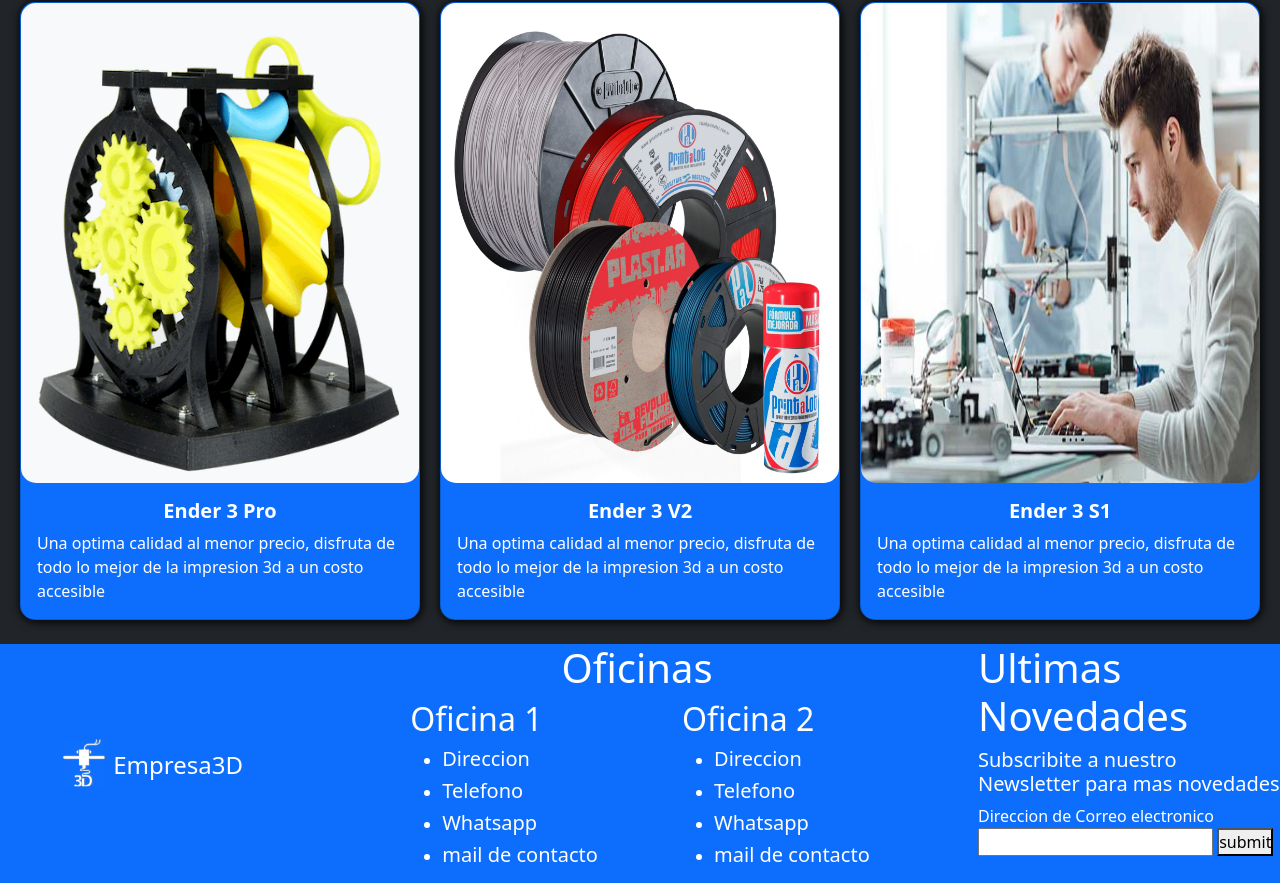
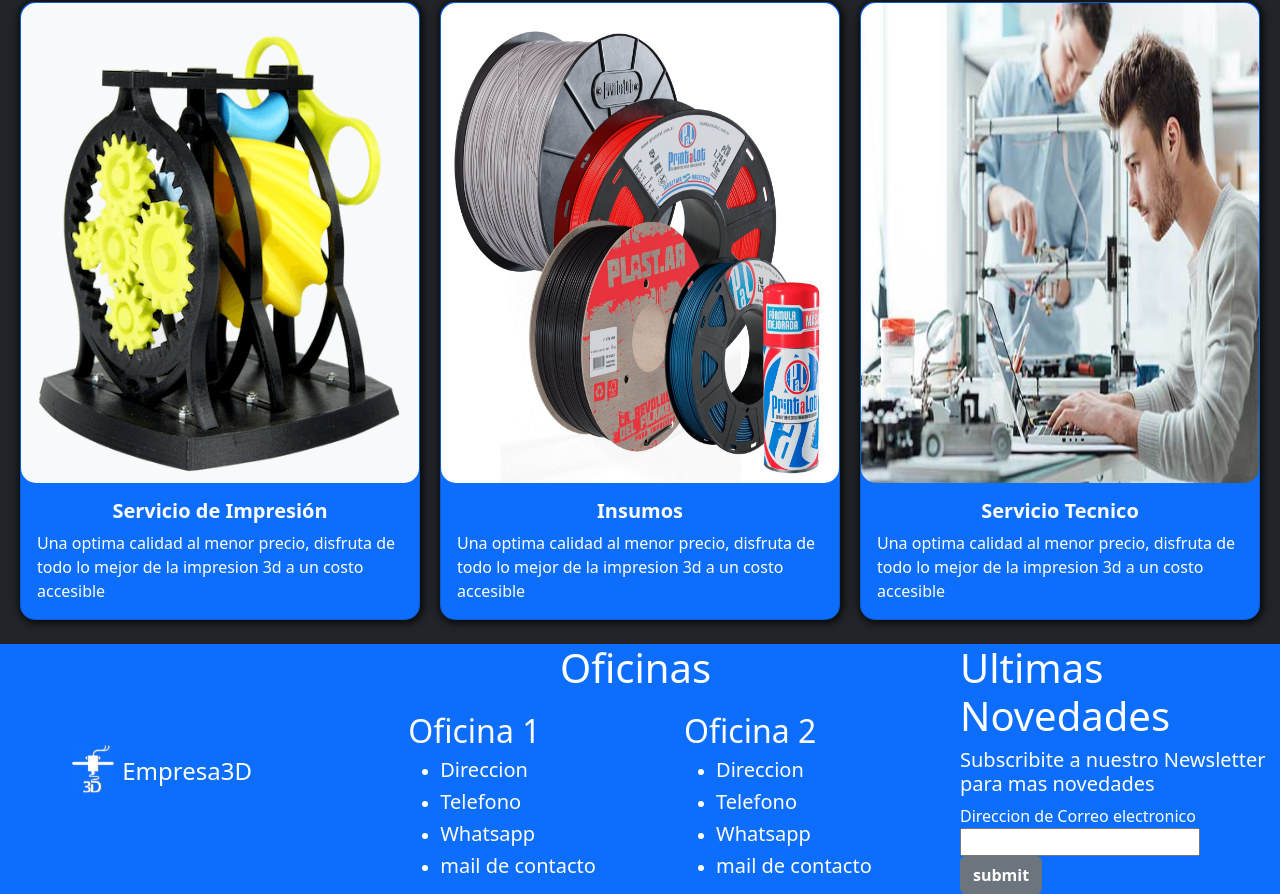
Before and after one commit to JAgustinOtero/ProyectoFinal, a plain HTML site: page index.html in a window 1280 px wide. Shown: the part 2581-3475 px from the top of the page. Drawn offline with nearby package versions, Linux system fonts and the light colour scheme.

Commit message:
cambios minimos de estetica

```diff
--- a/css/index-estilos.css
+++ b/css/index-estilos.css
@@ -89,6 +89,10 @@
 
 footer{
   height: 20vh;
+}
+
+footer .row{
+  --bs-gutter-x: 0 !important;
 }
 
 .footer-card{
--- a/index.html
+++ b/index.html
@@ -42,13 +42,13 @@
               </ul>
             </li>
             <li class="nav-item">
-              <a class="nav-link link-light" href="#">Servicio De Impresion</a>
+              <a class="nav-link link-light" href="pages/ServicioDeImpresion.html">Servicio De Impresion</a>
             </li>
             <li class="nav-item">
-              <a class="nav-link link-light" href="#">Insumos</a>
+              <a class="nav-link link-light" href="pages/Insumos.html">Insumos</a>
             </li>
             <li class="nav-item">
-              <a class="nav-link link-light" href="#">contacto</a>
+              <a class="nav-link link-light" href="pages/Contacto.html">contacto</a>
             </li>
           </ul>
         </nav>
@@ -171,7 +171,7 @@
         </div>
 
       </section>
-      <section id="products" class="d-flex flex-column align-items-center h-100 w-100">
+      <section id="services" class="d-flex flex-column align-items-center h-100 w-100">
         <div class="">
           <h1>SERVICIOS</h1>
         </div>
@@ -182,7 +182,7 @@
           <div class="card text-center text-bg-primary mt-4 mb-4" style="width: 25rem;">
             <a href="#"><img src="assets/images/servicioDeImpresion.png" class="card-img-top text-bg-light" alt="..."></a>
             <div class="card-body">
-              <h5 class="card-title fw-bolder">Ender 3 Pro</h5>
+              <h5 class="card-title fw-bolder">Servicio de Impresión</h5>
               <p class="card-text text-start">Una optima calidad al menor precio, disfruta de todo lo mejor de la impresion 3d a un costo accesible</p>
             </div>
           </div>
@@ -191,7 +191,7 @@
           <div class="card text-center text-bg-primary mt-4 mb-4" style="width: 25rem;">
             <a href="#"><img src="assets/images/Insumos.jpg" class="card-img-top" alt="..."></a>
             <div class="card-body">
-              <h5 class="card-title fw-bolder">Ender 3 V2</h5>
+              <h5 class="card-title fw-bolder">Insumos</h5>
               <p class="card-text text-start">Una optima calidad al menor precio, disfruta de todo lo mejor de la impresion 3d a un costo accesible</p>
             </div>
           </div>
@@ -200,7 +200,7 @@
           <div class="card text-center text-bg-primary mt-4 mb-4" style="width: 25rem;">
             <a href="#"><img src="assets/images/reparacion_impresoras_3D.jpg" class="card-img-top" alt="..."></a>
             <div class="card-body">
-              <h5 class="card-title fw-bolder">Ender 3 S1</h5>
+              <h5 class="card-title fw-bolder">Servicio Tecnico</h5>
               <p class="card-text text-start">Una optima calidad al menor precio, disfruta de todo lo mejor de la impresion 3d a un costo accesible</p>
             </div>
           </div>
@@ -249,7 +249,7 @@
           <section id="newsletter">
             <h1>Ultimas Novedades</h1>
             <h5>Subscribite a nuestro Newsletter para mas novedades</h3>
-            <label for="adress">Direccion de Correo electronico</label>
+            <label class="w-100"  for="adress">Direccion de Correo electronico</label>
             <input
               type="text"
               id="adress"
@@ -258,8 +258,9 @@
               minlength="4"
               maxlength="50"
               size="20"
+              class="w-75"
             />
-            <button>submit</button>
+            <button class="btn text-bg-secondary fw-bolder">submit</button>
           </section>
         </div>
       </div>
@@ -268,160 +269,4 @@
 
     <script src="https://cdn.jsdelivr.net/npm/bootstrap@5.3.0/dist/js/bootstrap.bundle.min.js" integrity="sha384-geWF76RCwLtnZ8qwWowPQNguL3RmwHVBC9FhGdlKrxdiJJigb/j/68SIy3Te4Bkz" crossorigin="anonymous"></script>
   </body>
-
-  <!--
-  <body id="index-body">
-    <header>
-      <nav>
-        <div id="NavLogo">
-          <a href="#">
-            <div id="HeaderLogo">
-              <img src="assets/images/logo.png" alt="logo impresion 3d" />
-              <h1>EMPRESA 3D</h1>
-            </div>
-          </a>
-        </div>
-        <div id="NavList">
-          <ul>
-            <li><a href="pages/Impresoras3D.html">IMPRESORAS 3D</a></li>
-            <li>
-              <a href="pages/ServicioDeImpresion.html">SERVICIO DE IMPRESION</a>
-            </li>
-            <li><a href="pages/Insumos.html">INSUMOS</a></li>
-            <li><a href="pages/Contacto.html">CONTACTO</a></li>
-          </ul>
-        </div>
-        <div id="NavRedes">
-          <a href="#"
-            ><img
-              src="assets/images/logotipo-de-instagram.png"
-              alt="imagen de instagram"
-          /></a>
-          <a href="#"
-            ><img src="assets/images/LinkedIn.png" alt="imagen de LinkedIn"
-          /></a>
-        </div>
-      </nav>
-    </header>
-
-    <main>
-      <section id="apertura">
-        <div id="transparencia">
-          <h1>Que es la impresion 3D</h1>
-          <p>
-            Lorem ipsum dolor sit, amet consectetur adipisicing elit. A rerum
-            assumenda ullam, soluta nihil cum aperiam? Velit pariatur, nemo
-            tempore facilis culpa repellat officiis dolorem possimus repudiandae
-            odio assumenda dolore architecto atque necessitatibus, dolor iure
-            provident quidem aspernatur ut non accusantium, magnam animi?
-            Dolores in ut cum voluptas quos nam sequi non necessitatibus sunt
-            nobis, suscipit pariatur quis dicta! Odio esse modi expedita, neque
-            nobis nihil eius officia quam assumenda similique ut quibusdam optio
-            unde quod accusamus maxime totam nisi eligendi at asperiores. Dolor
-            voluptatum exercitationem deleniti debitis qui vero quo, atque
-            praesentium nostrum accusantium odio est doloremque amet ad, aut
-            tenetur quae unde deserunt nam ea repellendus expedita dolore
-            corporis pariatur? Deserunt nihil nemo numquam doloremque molestiae
-            temporibus sit accusantium facere odio provident itaque porro sunt
-            expedita labore iusto, illum hic culpa repudiandae voluptatibus
-            magni. Cumque totam veniam nisi, vel adipisci aperiam, nam beatae,
-            eaque doloremque non velit aliquid?
-          </p>
-        </div>
-      </section>
-
-      <section id="products">
-        <div id="titulo-impresoras"><h1>IMPRESORAS 3D</h1></div>
-        <div id="impresoras">
-          <div class="imagenTitulada">
-            <a href="pages/Impresoras3D.html">
-              <h2>Gamma 1</h2>
-              <img src="assets/images/ender 3.webp" alt="Modelo1" />
-            </a>
-          </div>
-          <div class="imagenTitulada">
-            <a href="pages/Impresoras3D.html">
-              <h2>Gamma 2</h2>
-              <img src="assets/images/ender 3 v2.jpg" alt="Modelo2" />
-            </a>
-          </div>
-          <div class="imagenTitulada">
-            <a href="pages/Impresoras3D.html">
-              <h2>Gamma 3</h2>
-              <img src="assets/images/ender 3 S1.jpg" alt="Modelo3" />
-            </a>
-          </div>
-        </div>
-      </section>
-
-      <section id="services">
-        <div id="titulo-servicios"><h1>SERVICIOS</h1></div>
-        <div id="servicios">
-          <div class="imagenTitulada">
-            <a href="pages/Impresoras3D.html">
-              <h2>Serv. de impresión</h2>
-              <img src="assets/images/servicioDeImpresion.png" alt="Modelo1" />
-            </a>
-          </div>
-          <div class="imagenTitulada">
-            <a href="pages/Impresoras3D.html">
-              <h2>Insumos</h2>
-              <img src="assets/images/Insumos.jpg" alt="Modelo2" />
-            </a>
-          </div>
-          <div class="imagenTitulada">
-            <a href="pages/Impresoras3D.html">
-              <h2>Servicio Tecnico</h2>
-              <img
-                src="assets/images/reparacion_impresoras_3D.jpg"
-                alt="Modelo3"
-            /></a>
-          </div>
-        </div>
-      </section>
-    </main>
-
-    <footer>
-      <section id="Titulo">
-        <h1>Oficinas</h1>
-      </section>
-      <section id="FooterLogo">
-        <img src="assets/images/logo.png" alt="logo impresion 3d" />
-        <h1>EMPRESA 3D</h1>
-      </section>
-      <section id="oficina1">
-        <h2>Oficina 1</h2>
-        <ul>
-          <li><h3>Direccion</h3></li>
-          <li><h3>Telefono</h3></li>
-          <li><h3>Whatsapp</h3></li>
-          <li><h3>mail de contacto</h3></li>
-        </ul>
-      </section>
-      <section id="oficina2">
-        <h2>Oficina 2</h2>
-        <ul>
-          <li><h3>Direccion</h3></li>
-          <li><h3>Telefono</h3></li>
-          <li><h3>Whatsapp</h3></li>
-          <li><h3>mail de contacto</h3></li>
-        </ul>
-      </section>
-      <section id="newsletter">
-        <h2>Ultimas Novedades</h2>
-        <h3>Subscribite a nuestro Newsletter para mas novedades</h3>
-        <label for="adress">Direccion de Correo electronico</label>
-        <input
-          type="text"
-          id="adress"
-          name="adress"
-          required
-          minlength="4"
-          maxlength="50"
-          size="30"
-        />
-        <button>submit</button>
-      </section>
-    </footer>
-  </body> -->
 </html>
```
